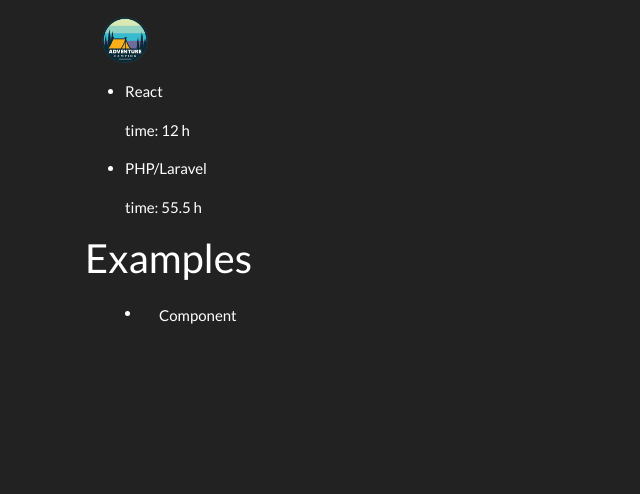
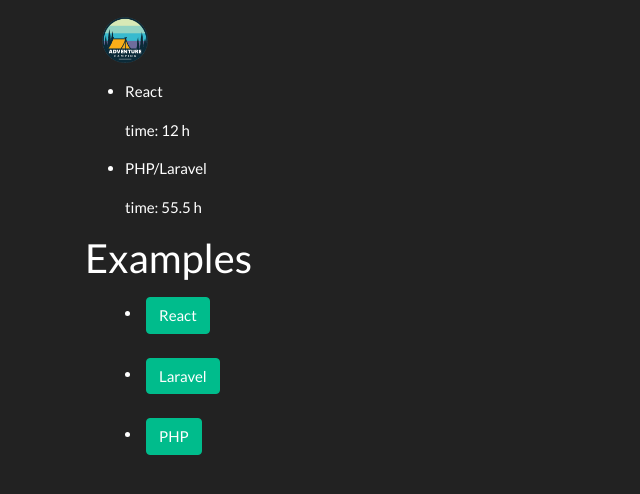
Before and after one commit to arborin/feedback_react_app, a React (Create React App) app: page / in a window 1280 px wide. Shown: the top 494 px of the page, without its empty margins (0-640 px from the left). Built offline with nearby package versions, Linux system fonts and the light colour scheme.

Commit message:
[ADD] props to components

```diff
--- a/src/App.js
+++ b/src/App.js
@@ -16,7 +16,9 @@ export default function App() {
       <section>
         <h2>Examples</h2>
         <menu>
-          <TabButton>Component</TabButton>
+          <TabButton>React</TabButton>
+          <TabButton>Laravel</TabButton>
+          <TabButton>PHP</TabButton>
         </menu>
       </section>
     </div>
--- a/src/components/TabButton.jsx
+++ b/src/components/TabButton.jsx
@@ -1,9 +1,14 @@
 import React from 'react'
 
-export default function TabButton(props) {
+export default function TabButton({ children }) {
+
+    const handleClick = () => {
+        console.log("CLICK!")
+    }
+
     return (
-        <li>
-            <button className='btn'>{props.children}</button>
+        <li className='mb-4'>
+            <button onClick={handleClick} className='btn btn-success'>{children}</button>
         </li>
     )
 }
```
